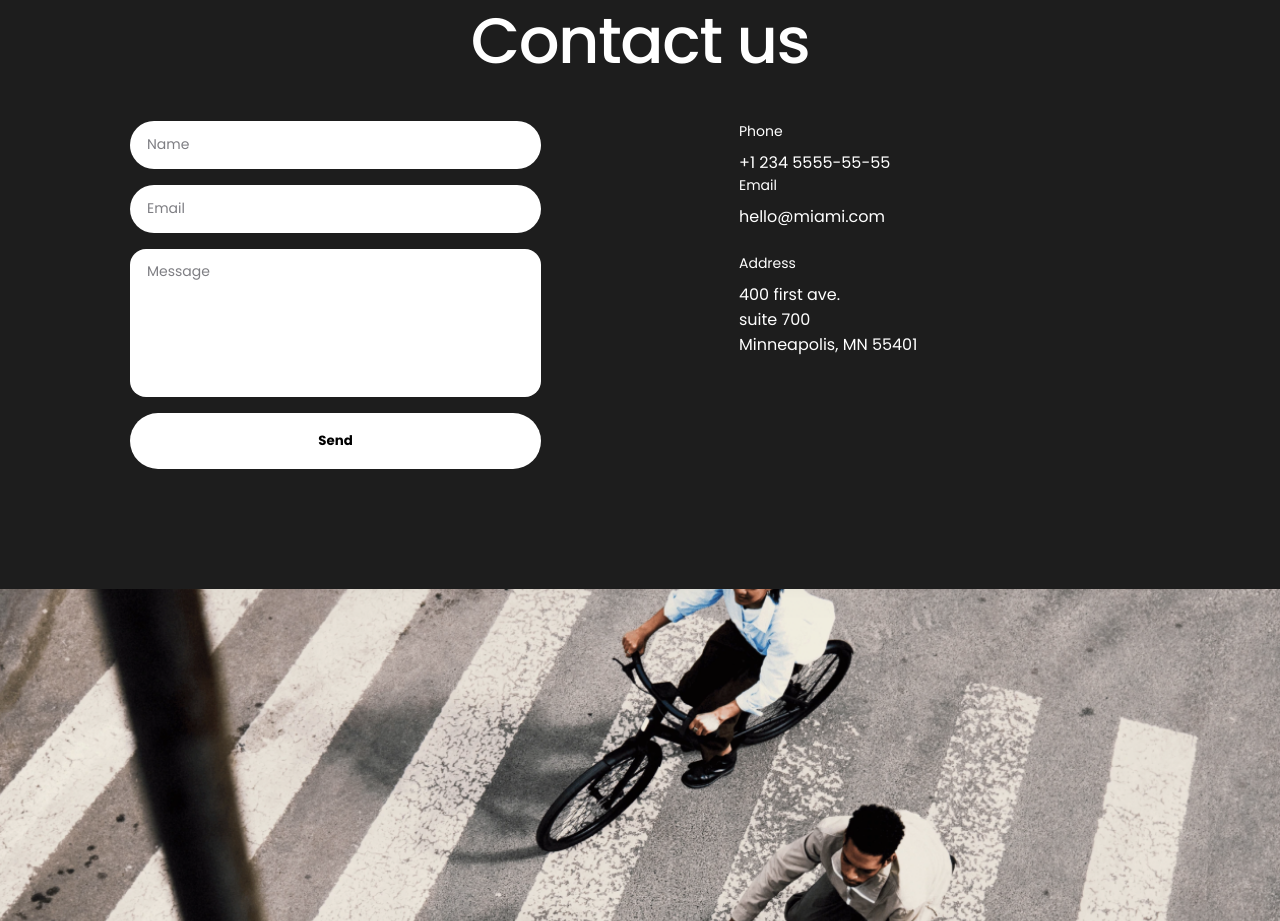
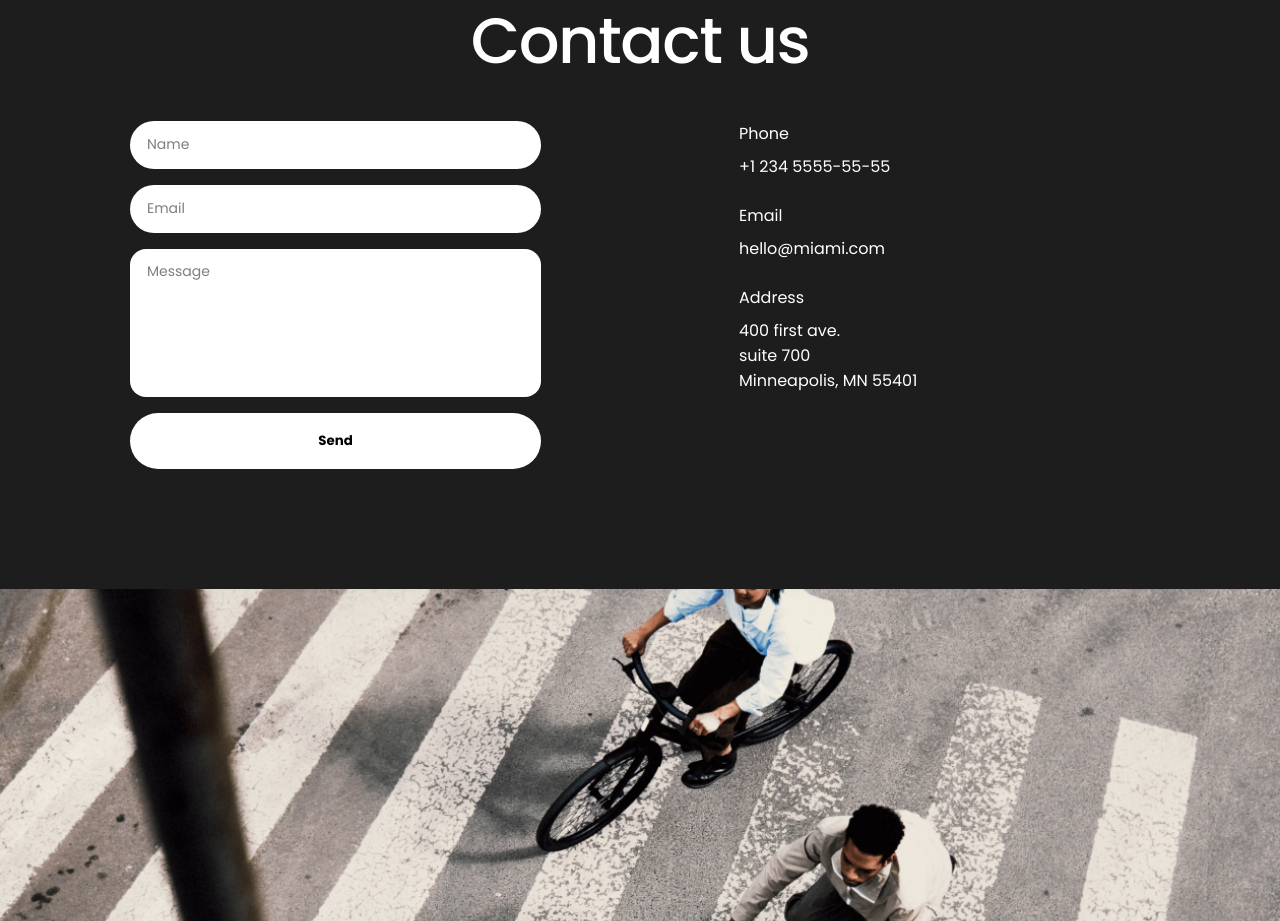
Before and after one commit to maponomarenko/MyBike_landing_page, a website built with Parcel: page src/index.html in a window 1280 px wide. Shown: the part 3660-4581 px from the top of the page. Built offline with nearby package versions, Linux system fonts and the light colour scheme.

Commit message:
added changes to contact section

```diff
--- a/src/index.html
+++ b/src/index.html
@@ -223,26 +223,32 @@
               </form>
 
               <ul class="contacts__contact-list">
+                <div class="contacts__contact-section">
                   <li class="contacts__list-item">
-                  <p class="contacts__contact contacts__contact--type">Phone</p>
+                    <p class="contacts__contact">Phone</p>
                   </li>
                   <li class="contacts__list-item">
                     <a href="tel:+1 234 5555-55-55" class="contacts__contact contacts__contact--phone">
                       +1 234 5555-55-55
                     </a>
                   </li>
+                </div>
+                <div class="contacts__contact-section">
                   <li class="contacts__list-item">
-                  <p class="contacts__contact contacts__contact--type">Email</p>
+                    <p class="contacts__contact">Email</p>
                   </li>
                   <li class="contacts__list-item">
                     <p class="contacts__contact">hello@miami.com</p>
                   </li>
+                </div>
+                <div class="contacts__contact-section">
                   <li class="contacts__list-item">
-                  <p class="contacts__contact contacts__contact--type">Address</p>
+                    <p class="contacts__contact">Address</p>
                   </li>
                   <li class="contacts__list-item">
                     <p class="contacts__contact">400 first ave. <br> suite 700 <br> Minneapolis, MN 55401</p>
                   </li>
+                </div>
               </ul>
             </div>
 
--- a/src/styles/blocks/contacts.scss
+++ b/src/styles/blocks/contacts.scss
@@ -107,6 +107,10 @@
 
     list-style: none;
 
+    display: flex;
+    flex-direction: column;
+    gap: 24px;
+
     grid-column: 1 / -1;
 
     @include on-tablet {
@@ -118,18 +122,23 @@
     }
   }
 
+
+  &__contact-section{
+    display: flex;
+    flex-direction: column;
+    gap: 8px;
+  }
+
   &__contact {
     margin: 0;
-    margin-bottom: 24px;
 
     &--type {
-      margin-bottom: 8px;
-
       font-size: 14px;
       font-weight: 400;
     }
 
     &--phone {
+      display: block;
       text-decoration: none;
       color: $main-text-color;
     }
```
Lines whose indentation alone changed are shown as unchanged.
